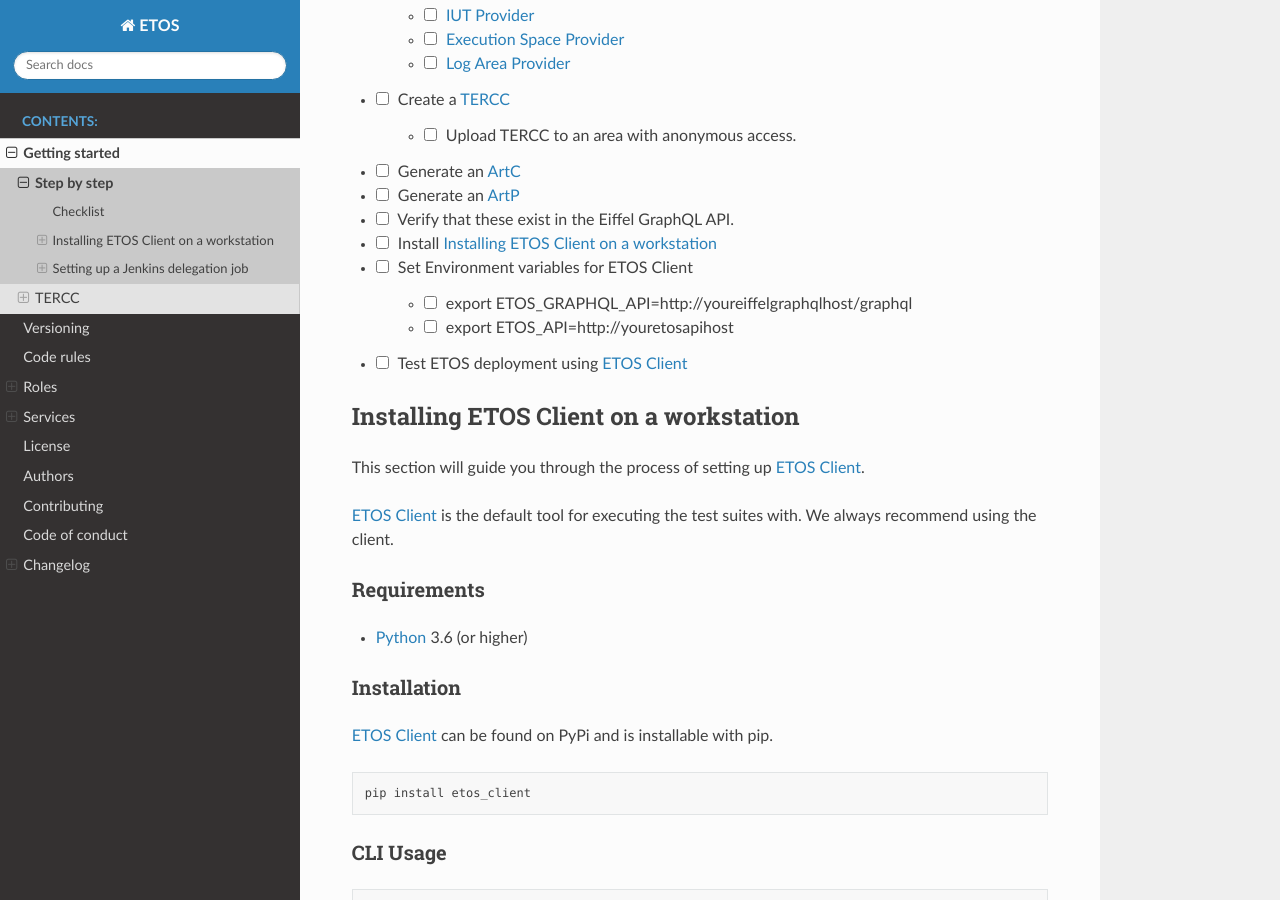
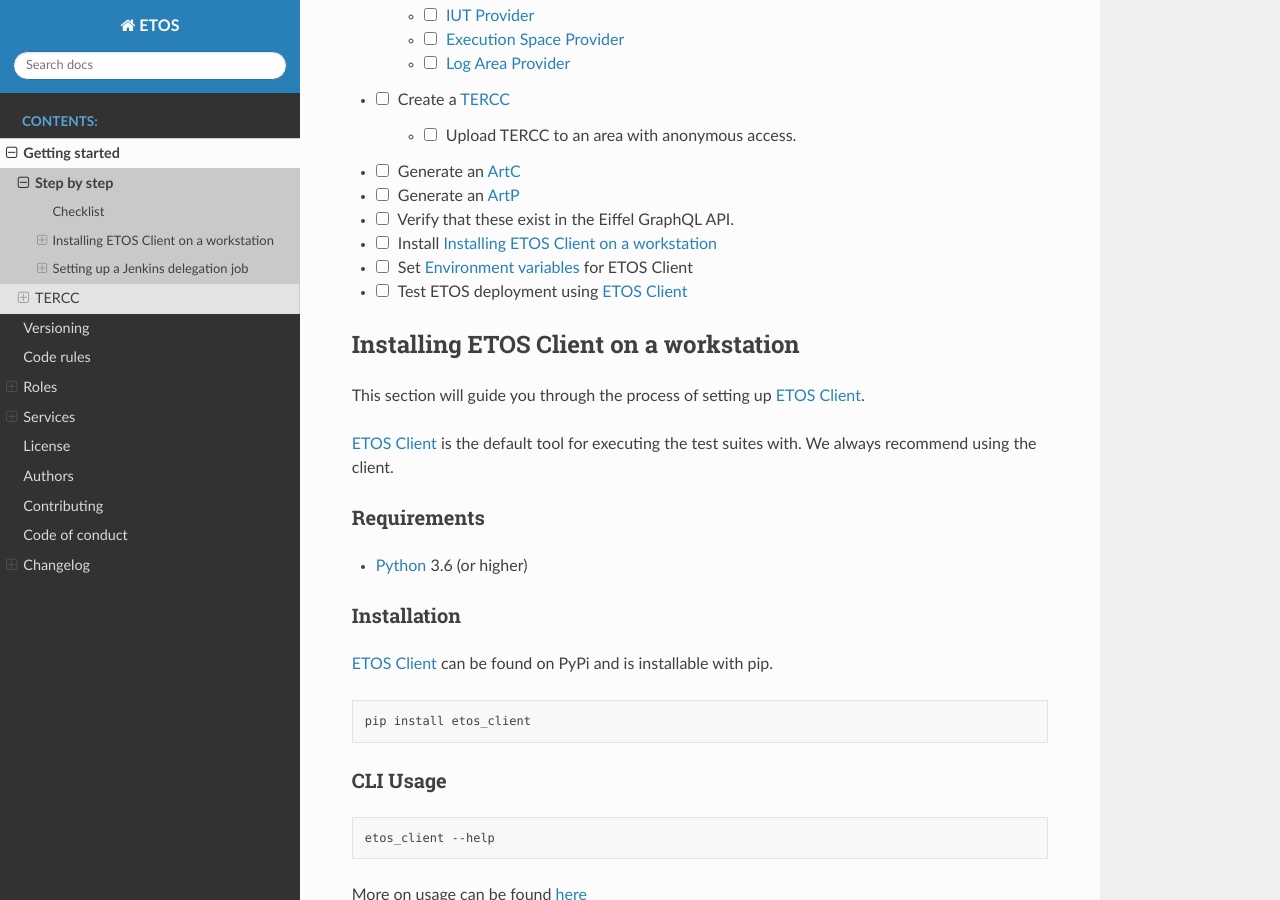
Before and after one commit to eiffel-community/etos, a Sphinx documentation site: the page built from source/getting_started/step-by-step.rst, in a window 1280 px wide and 900 px high, scrolled down 632 px. Built offline with Sphinx 7.4.7 and the Read the Docs theme 2.0.0, drawn with Linux system fonts in a browser that asks for light colours.

Commit message:
Link to etos_client on environment variables instead

```diff
--- a/source/getting_started/step-by-step.rst
+++ b/source/getting_started/step-by-step.rst
@@ -46,12 +46,7 @@
 * |checkbox| Generate an `ArtP <https://github.com/eiffel-community/eiffel/blob/master/eiffel-vocabulary/EiffelArtifactPublishedEvent.md>`_
 * |checkbox| Verify that these exist in the Eiffel GraphQL API.
 * |checkbox| Install :ref:`getting_started/step-by-step:Installing ETOS Client on a workstation`
-* |checkbox| Set Environment variables for ETOS Client
-
-   * |checkbox| export ETOS_GRAPHQL_API=http://youreiffelgraphqlhost/graphql
-
-   * |checkbox| export ETOS_API=http://youretosapihost
-
+* |checkbox| Set :ref:`services/etos_client:Environment variables` for ETOS Client
 * |checkbox| Test ETOS deployment using :ref:`ETOS Client <services/etos_client:General Syntax>`
 
 
--- a/source/services/etos_client.rst
+++ b/source/services/etos_client.rst
@@ -141,7 +141,7 @@
    * - Name
      - Required
      - Meaning
-   * - GRAPHQL_API
+   * - ETOS_GRAPHQL_API
      - Yes
      - Specifies URL to Eiffel GraphQL API instance to use.
    * - ETOS_API
```
